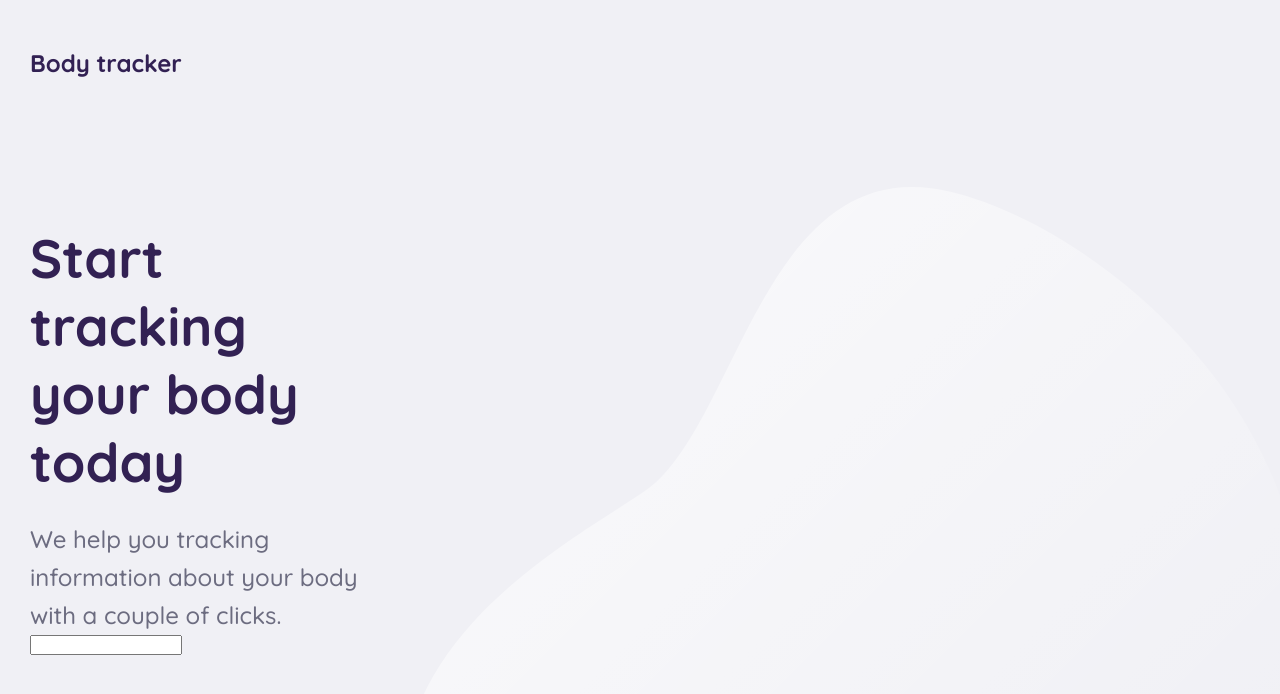
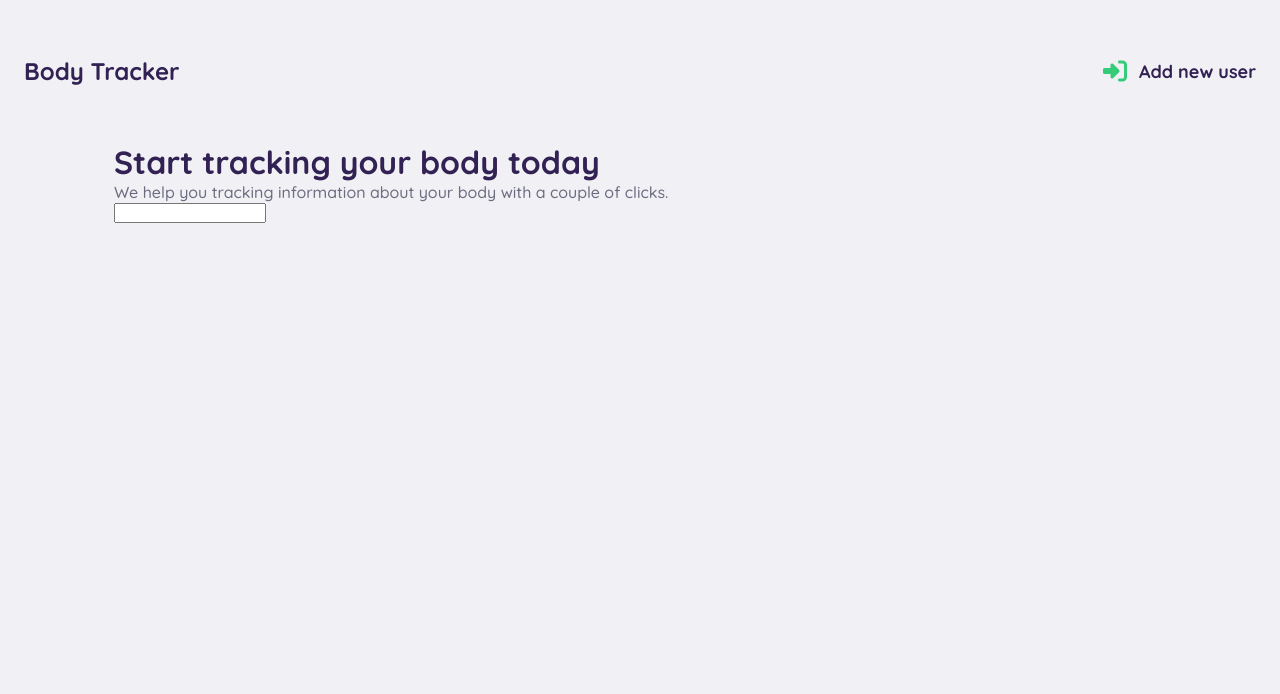
Before and after one commit to hang-up/danilo-tracker, a Vue app: page /adduser in a window 1280 px wide. Shown: the top 694 px of the page. Built offline with nearby package versions, Linux system fonts and the light colour scheme.

Commit message:
changing style dynamic compon etc

```diff
--- a/public/index.html
+++ b/public/index.html
@@ -6,6 +6,7 @@
     <meta name="viewport" content="width=device-width,initial-scale=1.0">
     <link rel="icon" href="<%= BASE_URL %>favicon.ico">
     <title><%= htmlWebpackPlugin.options.title %></title>
+    <script src="https://kit.fontawesome.com/c72baaa7b7.js" crossorigin="anonymous"></script>
   </head>
   <body>
     <noscript>
--- a/src/App.vue
+++ b/src/App.vue
@@ -1,9 +1,16 @@
 <template>
   <div id="app">
+    <Menu />
     <router-view />
   </div>
 </template>
 
+<script>
+import Menu from "./components/Menu";
+export default {
+  components: { Menu }
+};
+</script>
 <style>
 @import url("https://fonts.googleapis.com/css2?family=Quicksand:wght@300;500;700&display=swap");
 
@@ -32,6 +39,7 @@ button {
   font-family: "Quicksand", Arial, Helvetica, sans-serif;
 }
 
+span,
 h1,
 h2,
 h3,
@@ -41,4 +49,11 @@ h6 {
   color: var(--title-color);
   font-family: "Quicksand";
 }
+
+#app {
+  display: flex;
+  flex-direction: column;
+  max-width: 1440px;
+  margin: 0 auto;
+}
 </style>
--- a/src/components/Logo.vue
+++ /dev/null
@@ -1,10 +0,0 @@
-<template>
-  <div class="logo">
-    <h2>Body tracker</h2>
-  </div>
-</template>
-<style scoped>
-.logo {
-  margin: 48px 0 0;
-}
-</style>
--- /dev/null
+++ b/src/components/Menu.vue
@@ -0,0 +1,106 @@
+<template>
+  <div class="menu">
+    <h2 class="logo" @click="handleGoHome">Body Tracker</h2>
+    <div class="menu-link" @click="handleAddOrGoBack">
+      <i :class="iconClass" class="icon-menu"></i><span>{{ textLink }}</span>
+    </div>
+  </div>
+</template>
+
+<script>
+export default {
+  data: () => {
+    return {
+      textLink: "Add new user",
+    };
+  },
+  computed: {
+    iconClass() {
+      if (!this.isHome) {
+        return `fas fa-arrow-left`;
+      }
+      return `fas fa-sign-in-alt`;
+    },
+  },
+  // window.history.length > 1
+  created() {
+    console.log(this.$router.currentRoute.name === "Home");
+  },
+  methods: {
+    isHome() {
+      return this.$router.currentRoute.name === "Home";
+    },
+
+    handleGoHome() {
+      // If is already in home page return
+      if (this.isHome) return;
+      // if not go to home page
+      this.$router.push("/");
+    },
+
+    handleAddOrGoBack() {
+      this.isHome ? this.$router.push("/adduser") : this.$router.go(-1);
+    },
+  },
+};
+</script>
+<style scoped>
+.menu {
+  width: 100%;
+  display: flex;
+  justify-content: space-between;
+  align-items: center;
+  margin: 0 auto;
+}
+
+.logo {
+  cursor: pointer;
+}
+
+.menu-link {
+  display: flex;
+  align-items: flex-end;
+  cursor: pointer;
+}
+
+@media (min-width: 320px) and (max-width: 480px) {
+  .menu {
+    background: #fff;
+    height: 71px;
+    padding: 0 12px;
+  }
+
+  .logo {
+    font-size: 22px;
+  }
+
+  i.icon-menu {
+    color: var(--primary-color);
+    font-size: 16px;
+    margin-right: 6px;
+  }
+
+  span {
+    font-size: 13px;
+    font-weight: 600;
+  }
+}
+
+@media (min-width: 481px) {
+  .menu {
+    height: 142px;
+    padding: 0 24px;
+  }
+
+  i.icon-menu {
+    color: var(--primary-color);
+    font-size: 24px;
+    margin-right: 12px;
+  }
+
+  span {
+    font-size: 18px;
+    font-weight: 600;
+  }
+}
+</style>
--- a/src/components/protocols/pollock-3.vue
+++ b/src/components/protocols/pollock-3.vue
@@ -1,9 +1,23 @@
 <script>
 export default {
   name: "Pollock 3",
+  data: () => {
+    return {
+      size1: 0,
+      size2: 0,
+      size3: 0
+    }
+  },
+  computed: {
+    sumOfSites() {
+      return Number(this.size1) + Number(this.size2) + Number(this.size3);
+    }
+  },
   methods: {
     handleSubmit() {
-      alert("Submitted Pollock 3 form!");
+      console.log("Submitted Pollock 3 form!", this.sumOfSites);
+      this.$emit("protocol", this.sumOfSites);
+      this.$router.push({ path: "/" });
     }
   }
 };
@@ -12,13 +26,13 @@ export default {
 <template>
   <form>
     <label for="size1">Size 1</label>
-    <input type="number" name="size1" />
+    <input type="number" name="size1" v-model="size1" />
 
     <label for="size2">Size 2</label>
-    <input type="number" name="size2" />
+    <input type="number" name="size2" v-model="size2" />
 
     <label for="size3">Size 3</label>
-    <input type="number" name="size3" />
+    <input type="number" name="size3" v-model="size3" />
 
     <button @click="handleSubmit">Submit</button>
   </form>
--- a/src/components/protocols/pollock-7.vue
+++ b/src/components/protocols/pollock-7.vue
@@ -3,7 +3,8 @@ export default {
   name: "Pollock 7",
   methods: {
     handleSubmit() {
-      alert("Submitted Pollock 3 form!");
+      console.log("Submitted Pollock 3 form!");
+      this.router.push({ name: "home" });
     }
   }
 };
@@ -20,6 +21,19 @@ export default {
     <label for="size3">Size 3</label>
     <input type="number" name="size3" />
 
+    <label for="size4">Size 4</label>
+    <input type="number" name="size4" />
+
+    <label for="size5">Size 5</label>
+    <input type="number" name="size5" />
+
+    <label for="size6">Size 6</label>
+    <input type="number" name="size6" />
+
+    <label for="size7">Size 7</label>
+    <input type="number" name="size7" />
+
+
     <button @click="handleSubmit">Submit</button>
   </form>
 </template>
--- a/src/views/AddUser.vue
+++ b/src/views/AddUser.vue
@@ -112,11 +112,35 @@ export default {
   },
   methods: {
     /**
+     * Add an item to a localStorage() array
+     * @param {String} users  The localStorage() key
+     * @param {Object} user The localStorage() value
+     */
+    addToLocalStorageArray(users, user) {
+      let existingUsers = [];
+
+      if (window.localStorage.getItem("users") !== null) {
+        existingUsers = JSON.parse(localStorage.getItem("users"));
+
+        existingUsers.push(user);
+
+        localStorage.setItem(users, JSON.stringify(existingUsers));
+      }
+
+      if (window.localStorage.getItem("users") === null) {
+        existingUsers.push(user);
+
+        localStorage.setItem(users, JSON.stringify(existingUsers));
+      }
+    },
+    /**
      * Saves the user in local Storage and redirects to program page.
      *
      */
     handleSubmit() {
-      window.localStorage.setItem("user", JSON.stringify(this.user));
+      this.addToLocalStorageArray("users", this.user);
+      //window.localStorage.setItem("user", JSON.stringify(this.user));
+      this.$router.push({ path: "/addtest" });
     }
   }
 };
--- a/src/views/Home.vue
+++ b/src/views/Home.vue
@@ -1,47 +1,32 @@
 <template>
-  <div id="page-home">
-    <div class="content">
-      <Logo />
-      <Main />
+  <div class="content">
+    <div class="main">
+      <h1>Start tracking your body today</h1>
+      <p>
+        We help you tracking information about your body with a couple of
+        clicks.
+      </p>
+      <div>
+        <input type="text" name="search" id="search" />
+      </div>
     </div>
-    <img alt="logo" src="../assets/placeholder.svg" />
+    <!-- <img alt="logo" src="../assets/placeholder.svg" /> -->
   </div>
 </template>
 
-<script>
-// @ is an alias to /src
-import Logo from "../components/Logo";
-import Main from "../components/Main";
-
-export default {
-  name: "Home",
-  components: { Logo, Main }
-};
-</script>
 <style scoped>
-#page-home {
-  display: flex;
-  flex-direction: row;
-  justify-content: center;
-  max-width: 1440px;
-  margin: 0 auto;
-  height: 100vh;
-}
-
-#page-home img {
+img {
   margin-top: auto;
 }
-
-#page-home .content {
+.content {
+  display: flex;
+  justify-content: space-between;
+  align-items: center;
+  padding: 0 24px;
+  margin: 0 auto;
   width: 100%;
   height: 100%;
   max-width: 1100px;
-  margin: 0 auto;
-  padding: 0 30px;
-
-  display: flex;
-  flex-direction: column;
-  align-items: flex-start;
 }
 
 /* @media (max-width: 900px) {
```
Also changed, not shown: src/views/AddTest.vue (+64 -43 lines).
